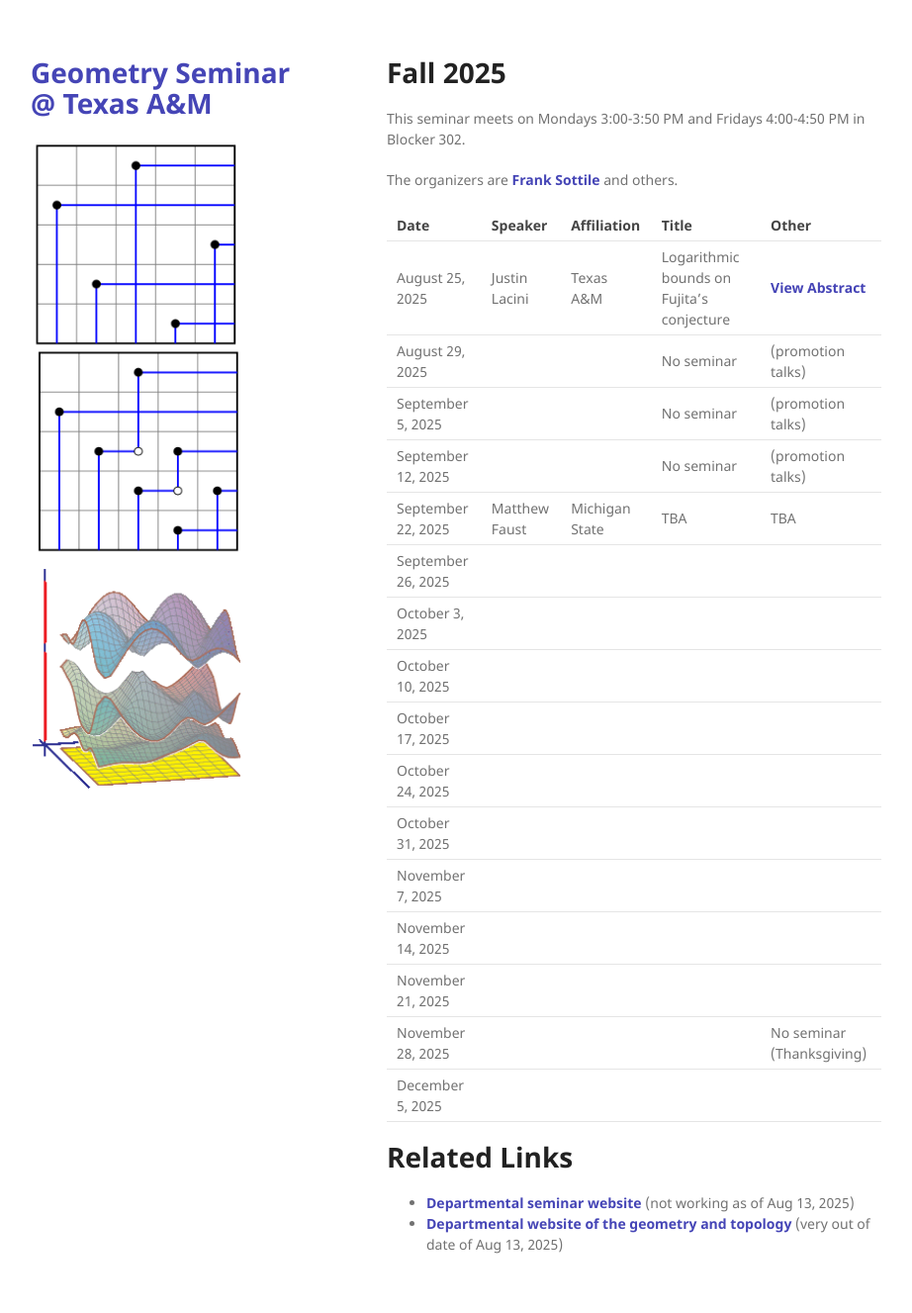
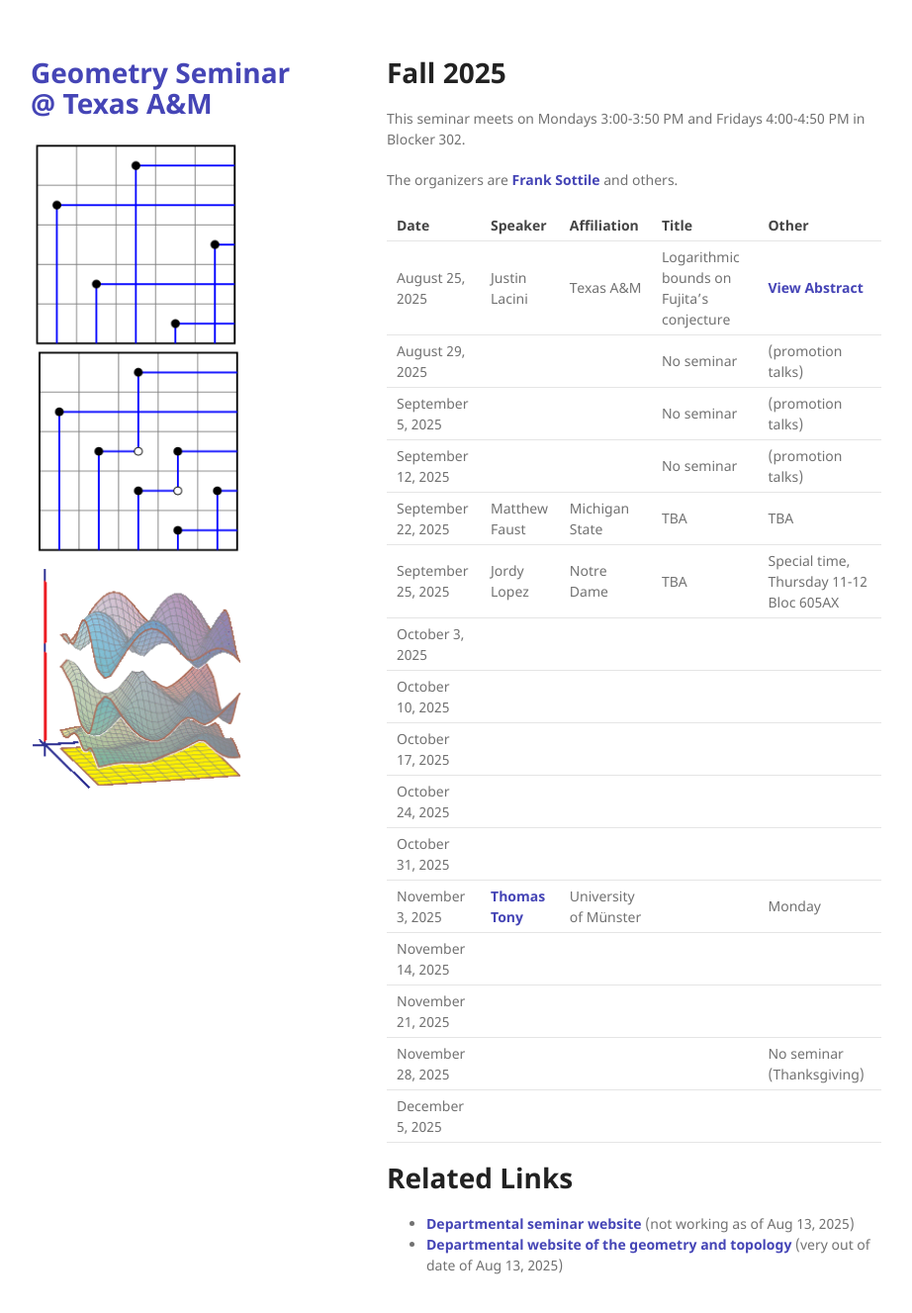
Before and after one commit to tamu-seminar/geometry, a Jekyll site: the page built from index.md, in a window 1280 px wide and 1359 px high. Shown: the top 1327 px of the window at 99% size, without its empty margins (179-1101 px from the left). Built offline with Jekyll 4.4.1, drawn with Linux system fonts in a browser that asks for light colours.

Commit message:
added some entries

```diff
--- a/index.md
+++ b/index.md
@@ -28,13 +28,13 @@ The organizers are [Frank Sottile](https://franksottile.github.io/) and others.
 | September 5, 2025 |      |   | No seminar  | (promotion talks)    |
 | September 12, 2025|      |   | No seminar | (promotion talks)    |
 | September 22, 2025| Matthew Faust | Michigan State |  TBA |  TBA     |
-| September 26, 2025|      |   |      |       |
+| September 25, 2025| Jordy Lopez   | Notre Dame    |  TBA | Special time, Thursday 11-12 Bloc 605AX  |
 | October 3, 2025   |      |   |      |       |
 | October 10, 2025  |      |   |      |       |
 | October 17, 2025  |      |   |      |       |
 | October 24, 2025  |      |   |      |       |
 | October 31, 2025  |      |   |      |       |
-| November 7, 2025  |      |   |       |       |
+| November 3, 2025  | [Thomas Tony](https://ttony.eu/)   | University of M&uuml;nster  |       | Monday      |
 | November 14, 2025 |      |   |       |       |
 | November 21, 2025 |      |   |       |       |
 | November 28, 2025 |      |   |       |  No seminar (Thanksgiving)     |
```
